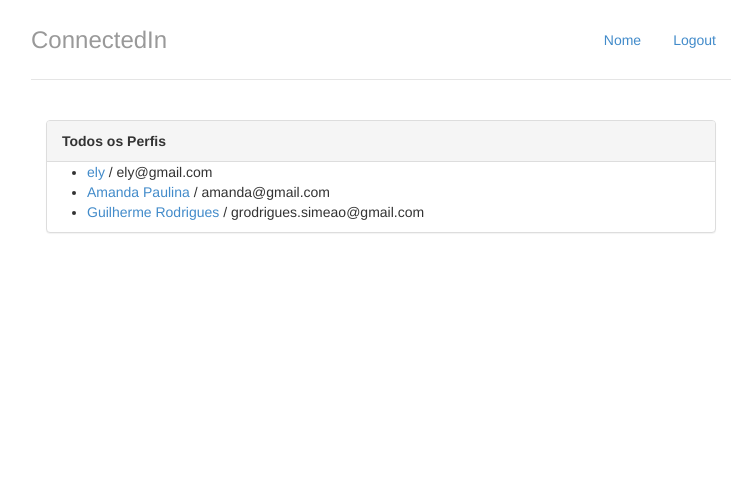
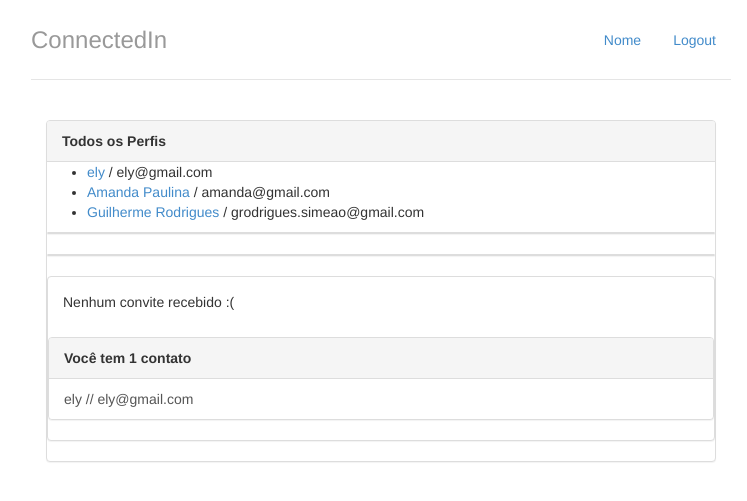
Before and after one commit to raffaellgates/connectedin, a Django app: page / in a window 1280 px wide. Shown: the top 501 px of the page, without its empty margins (259-1006 px from the left). Run offline with Django 3.2, Linux system fonts and the light colour scheme; data comes from the database, SQL or seed files in the repository; both versions use the stored data as it was after the commit.

Commit message:
corrigindo

```diff
--- a/connectedin/urls.py
+++ b/connectedin/urls.py
@@ -1,18 +1,3 @@
-"""connectedin URL Configuration
-
-The `urlpatterns` list routes URLs to views. For more information please see:
-    https://docs.djangoproject.com/en/2.0/topics/http/urls/
-Examples:
-Function views
-    1. Add an import:  from my_app import views
-    2. Add a URL to urlpatterns:  path('', views.home, name='home')
-Class-based views
-    1. Add an import:  from other_app.views import Home
-    2. Add a URL to urlpatterns:  path('', Home.as_view(), name='home')
-Including another URLconf
-    1. Import the include() function: from django.urls import include, path
-    2. Add a URL to urlpatterns:  path('blog/', include('blog.urls'))
-"""
 from django.contrib import admin
 from django.urls import path
 from perfis import views
@@ -21,5 +6,6 @@ urlpatterns = [
     path('admin/', admin.site.urls),
     path('', views.index,name='index'),
     path('perfil/<int:perfil_id>', views.exibir_perfil, name='exibir'),
-    path('perfil/<int:perfil_id>/convidar',views.convidar, name='convidar')
+    path('perfil/<int:perfil_id>/convidar', views.convidar, name='convidar'),
+    path('convite/<int:convite_id>/aceitar', views.aceitar, name='aceitar')
 ]
--- a/perfis/models.py
+++ b/perfis/models.py
@@ -11,10 +11,17 @@ class Perfil(models.Model):
 
     nome_empresa = models.CharField(max_length=255, null=False)
 
+    contatos = models.ManyToManyField('self')
+
     def convidar(self, perfil_convidado):
-        convite = Convite(solicitante=self,convidado = perfil_convidado)
-        convite.save()
+        Convite(solicitante=self, convidado=perfil_convidado).save()
+
 
 class Convite(models.Model):
     solicitante = models.ForeignKey(Perfil,on_delete=models.CASCADE,related_name='convites_feitos' )
     convidado = models.ForeignKey(Perfil, on_delete= models.CASCADE, related_name='convites_recebidos')
+
+    def aceitar(self):
+        self.convidado.contatos.add(self.solicitante)
+        self.solicitante.contatos.add(self.convidado)
+        self.delete()
--- a/perfis/templates/index.html
+++ b/perfis/templates/index.html
@@ -17,6 +17,66 @@
         {% else %}
             <p>Nenhum Perfil encontrado</p>
         {% endif %}
+    <div class="panel panel-default">
+        {% if perfil_logado.convites_recebidos.count %}
+            <div class="panel-heading">
+                <strong>
+                    Você tem
+                    {{ perfil_logado.convites_recebidos.count }}
+                    convite{{ perfil_logado.convites_recebidos.count|pluralize }}
+                    aguardando aprovação
+                </strong>
+        {% endif %}
+    </div>
+    <div class="panel panel-default">
+        {% with total_de_convites=perfil_logado.convites_recebidos.count %}
+        {% if total_de_convites %}
+            <div class="panel-heading">
+                <strong>
+                Você tem
+                {{ total_de_convites }} convite{{ total_de_convites|pluralize }}
+                aguardando aprovação
+                </strong>
+        {% endif %}
+        {% endwith %}
+    </div>
+    <div class="panel panel-default">
+        {% if perfil_logado.convites_recebidos.count %}
+        <div class="panel-heading">
+            <strong>Convites aguardando aprovação</strong>
+        </div>
+        <ul class="list-group">
+            {% for convite in perfil_logado.convites_recebidos.all %}
+            <li class="list-group-item">
+                {{ convite.solicitante.nome }}
+                <a href="#" class="pull-right">aceitar</a>
+             </li>
+            {% endfor %}
+        </ul>
+        {% else %}
+    <div class="panel-body">
+    <p>Nenhum convite recebido :(</p>
+    </div>
+    {% endif %}
+    <div class="panel panel-default">
+        {% with total_de_contatos=perfil_logado.contatos.count %}
+        {% if total_de_contatos %}
+            <div class="panel-heading">
+                <strong>Você tem {{total_de_contatos}}
+                contato{{ total_de_contatos|pluralize }}</strong>
+        </div>
+        <ul class="list-group">
+        {% for contato in perfil_logado.contatos.all %}
+        <a href="{% url 'exibir' contato.id %}"
+        class="list-group-item">{{ contato.nome }} // {{ contato.email }}</a>
+        {% endfor %}
+        </ul>
+        {% else %}
+        <div class="panel-body">
+            <p>Você não possui contatos no momento :(</p>
+        </div>
+        {% endif %}
+        {% endwith %}
     </div>
     </div>
     {% endblock %}
--- a/perfis/views.py
+++ b/perfis/views.py
@@ -1,16 +1,23 @@
 from django.shortcuts import render
-from perfis.models import Perfil
+from perfis.models import Perfil, Convite
 from django.shortcuts import redirect
 # Create your views here.
 
 def index(request):
-	return render(request, 'index.html',{'perfis' :Perfil.objects.all()})
+	return render(request, 'index.html',
+					{'perfis' : Perfil.objects.all(),
+					'perfil_logado' : get_perfil_logado(request)})
 
 def exibir_perfil(request, perfil_id):
 	perfil = Perfil.objects.get(id=perfil_id)
+	perfil_logado = get_perfil_logado(request)
+	ja_eh_contato = perfil in perfil_logado.contatos.all()
 
 	return render(request, 'perfil.html',
-		          {'perfil' : perfil})
+						{'perfil' : perfil,
+						'perfil_logado' : get_perfil_logado(request),
+						'ja_eh_contato' : ja_eh_contato})
+
 
 def  convidar(request,perfil_id):
 
@@ -22,3 +29,8 @@ def  convidar(request,perfil_id):
 
 def get_perfil_logado(request):
 	return Perfil.objects.get(id=1)
+
+def aceitar(request, convite_id):
+	convite = Convite.objects.get(id=convite_id)
+	convite.aceitar()
+	return redirect('index')
```
Also changed, not shown: perfis/templates/perfil.html (+12 -8 lines), db.sqlite3, perfis/migrations/0003_perfil_contatos.py (added). Lines whose indentation alone changed are shown as unchanged.
